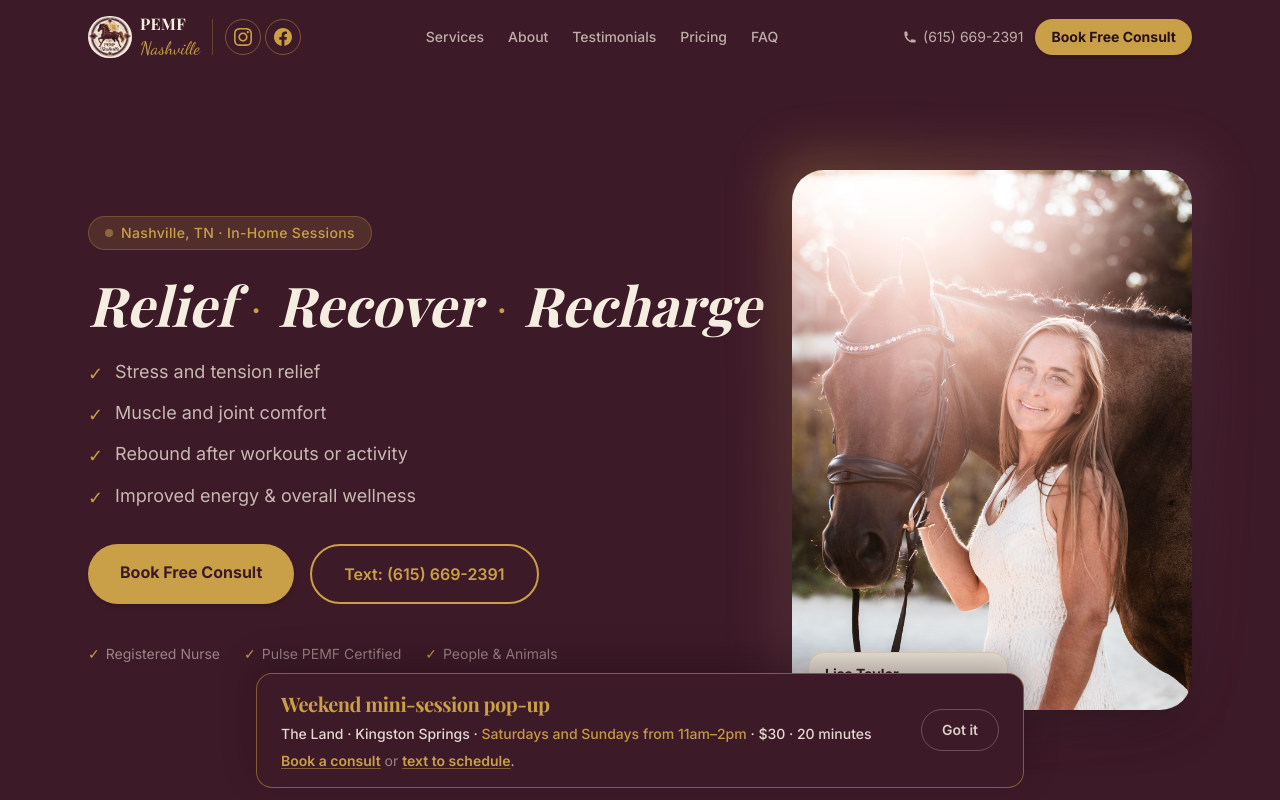
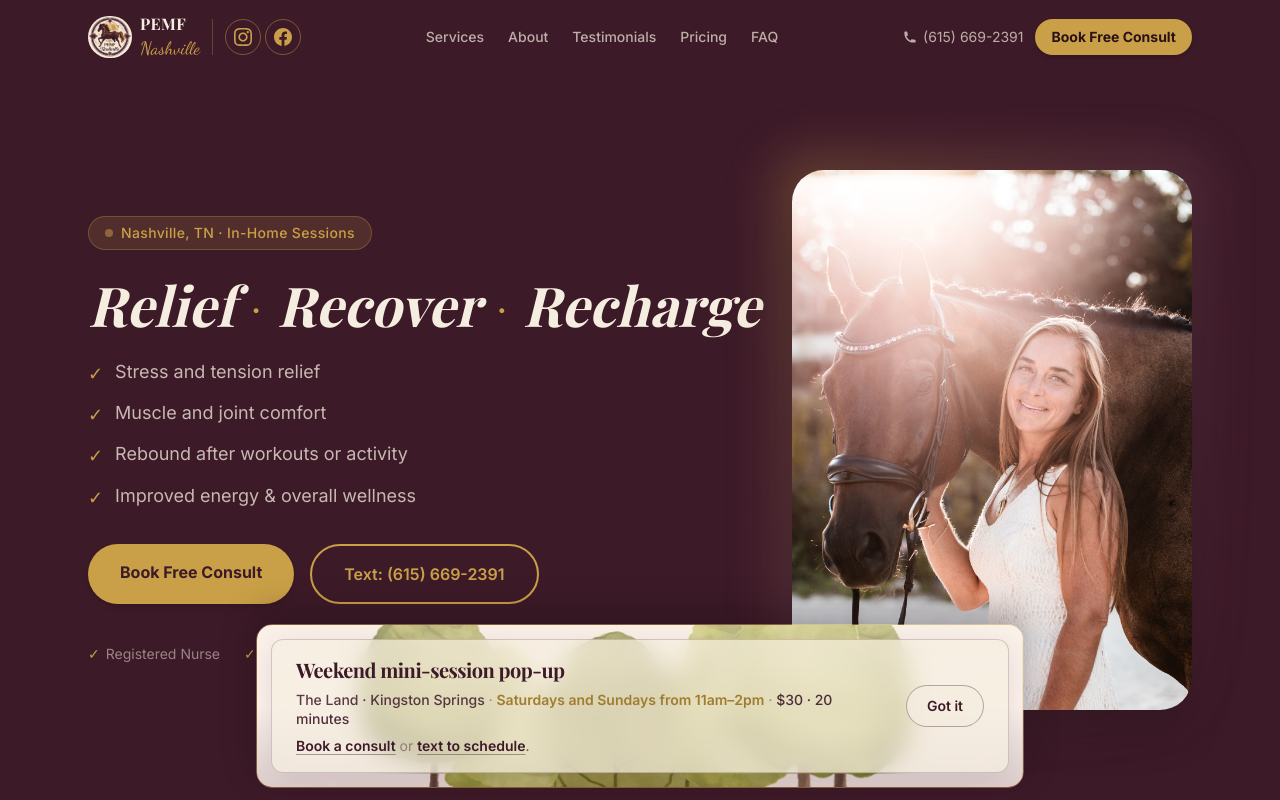
Before and after one commit to nodrinksonthepiano/PEMFNASHVILLE, a Next.js app: page / in a window 1280 px wide. Shown: the top 800 px of the page. Built offline with nearby package versions, Linux system fonts and the light colour scheme; a web font is replaced by a local one.

Commit message:
Weekend banner tree art and translucent cream panel

```diff
--- a/components/WeekendLandBanner.tsx
+++ b/components/WeekendLandBanner.tsx
@@ -3,34 +3,15 @@
 import { useCallback, useEffect, useState } from 'react'
 import { weekendLandPromo, siteConfig, schedulingLinks } from '@/lib/content'
 
-const TTL_MS = 7 * 24 * 60 * 60 * 1000
-
-function storageKey() {
-  return `pemfnashville.weekendLandPromo.v${weekendLandPromo.storageVersion}.dismissedAt`
-}
-
 export default function WeekendLandBanner() {
   const [mounted, setMounted] = useState(false)
-  const [open, setOpen] = useState(false)
+  const [open, setOpen] = useState(true)
 
   useEffect(() => {
-    const key = storageKey()
-    const raw = localStorage.getItem(key)
-    let show = true
-    if (raw) {
-      const t = Number(raw)
-      if (Number.isFinite(t) && Date.now() - t < TTL_MS) {
-        show = false
-      } else {
-        localStorage.removeItem(key)
-      }
-    }
-    setOpen(show)
     setMounted(true)
   }, [])
 
   const dismiss = useCallback(() => {
-    localStorage.setItem(storageKey(), String(Date.now()))
     setOpen(false)
   }, [])
 
@@ -63,34 +44,47 @@
                  pointer-events-none land-banner-enter"
     >
       <div
-        className="pointer-events-auto w-full max-w-3xl rounded-2xl border border-gold/50 bg-plum shadow-[0_-12px_32px_rgba(26,11,17,0.35)]
-                   text-cream overflow-hidden"
+        className="pointer-events-auto relative w-full max-w-3xl rounded-2xl border border-gold/50 shadow-[0_-12px_32px_rgba(26,11,17,0.35)]
+                   overflow-hidden"
       >
-        <div className="px-5 py-4 sm:px-6 sm:py-4 flex flex-col sm:flex-row sm:items-center gap-4 sm:gap-5">
+        <div
+          aria-hidden
+          className="absolute inset-0 bg-[url('/images/treebackgroundpopup.png')] bg-cover bg-center pointer-events-none"
+        />
+        <div
+          aria-hidden
+          className="absolute inset-0 bg-gradient-to-t from-plum/[0.17] via-cream/[0.06] to-cream/[0.42]
+                     pointer-events-none"
+        />
+        <div className="relative z-10 p-3 sm:p-3.5">
+          <div
+            className="rounded-xl border border-plum/20 bg-cream/[0.72] px-5 py-4 sm:px-6 sm:py-4 flex flex-col sm:flex-row sm:items-center gap-4 sm:gap-5
+                       shadow-[0_8px_32px_rgba(61,26,40,0.12)] backdrop-blur-md backdrop-saturate-110"
+          >
             <div className="flex-1 min-w-0 text-center sm:text-left">
-            <p className="font-serif text-lg sm:text-xl font-bold text-gold tracking-tight leading-snug">
+              <p className="font-serif text-lg sm:text-xl font-bold text-plum tracking-tight leading-snug">
                 {weekendLandPromo.headline}
               </p>
-            <p className="text-cream/90 text-sm mt-1.5 font-medium leading-snug">
+              <p className="text-plum/85 text-sm mt-1.5 font-medium leading-snug">
                 <span className="block sm:inline">{weekendLandPromo.locationLine}</span>
-              <span className="hidden sm:inline"> · </span>
-              <span className="block sm:inline text-gold/95">{weekendLandPromo.hoursLine}</span>
-              <span className="hidden sm:inline"> · </span>
-              <span className="block sm:inline">{weekendLandPromo.priceLine}</span>
+                <span className="hidden sm:inline text-plum/40"> · </span>
+                <span className="block sm:inline font-semibold text-gold-dark">{weekendLandPromo.hoursLine}</span>
+                <span className="hidden sm:inline text-plum/40"> · </span>
+                <span className="block sm:inline text-plum/90">{weekendLandPromo.priceLine}</span>
               </p>
-            <p className="text-cream/75 text-xs sm:text-sm mt-2">
+              <p className="text-plum/70 text-xs sm:text-sm mt-2">
                 <a
                   href={siteConfig.calendly}
                   target="_blank"
                   rel="noopener noreferrer"
-                className="font-semibold text-gold underline decoration-gold/50 underline-offset-2 hover:text-gold-light"
+                  className="font-semibold text-plum underline decoration-plum/40 underline-offset-[3px] hover:text-plum-dark"
                 >
                   {schedulingLinks.bookConsult}
                 </a>
-              <span className="text-cream/50">{' or '}</span>
+                <span className="text-plum/45">{' or '}</span>
                 <a
                   href={siteConfig.smsHref}
-                className="font-semibold text-gold underline decoration-gold/50 underline-offset-2 hover:text-gold-light"
+                  className="font-semibold text-plum underline decoration-plum/40 underline-offset-[3px] hover:text-plum-dark"
                 >
                   {schedulingLinks.textToSchedule}
                 </a>
@@ -102,8 +96,8 @@
               <button
                 type="button"
                 onClick={dismiss}
-              className="rounded-full border border-cream/25 text-cream/85 text-sm font-semibold px-5 py-2.5
-                         hover:bg-cream/10 hover:border-cream/35 transition-colors"
+                className="rounded-full border border-plum/35 text-plum text-sm font-semibold px-5 py-2.5
+                           bg-cream/80 hover:bg-plum/[0.06] hover:border-plum/50 transition-colors"
               >
                 Got it
               </button>
@@ -111,5 +105,6 @@
           </div>
         </div>
       </div>
+    </div>
   )
 }
--- a/lib/content.ts
+++ b/lib/content.ts
@@ -21,9 +21,8 @@
   textToSchedule: 'text to schedule',
 } as const
 
-/** Fixed footer promo — bump storageVersion after copy or offer changes */
+/** Copy for fixed footer promo (The Land weekends) */
 export const weekendLandPromo = {
-  storageVersion: 3,
   headline: 'Weekend mini-session pop-up',
   locationLine: 'The Land · Kingston Springs',
   hoursLine: 'Saturdays and Sundays from 11am–2pm',
```
Also changed, not shown: public/images/treebackgroundpopup.png (added). Lines whose indentation alone changed are shown as unchanged.
